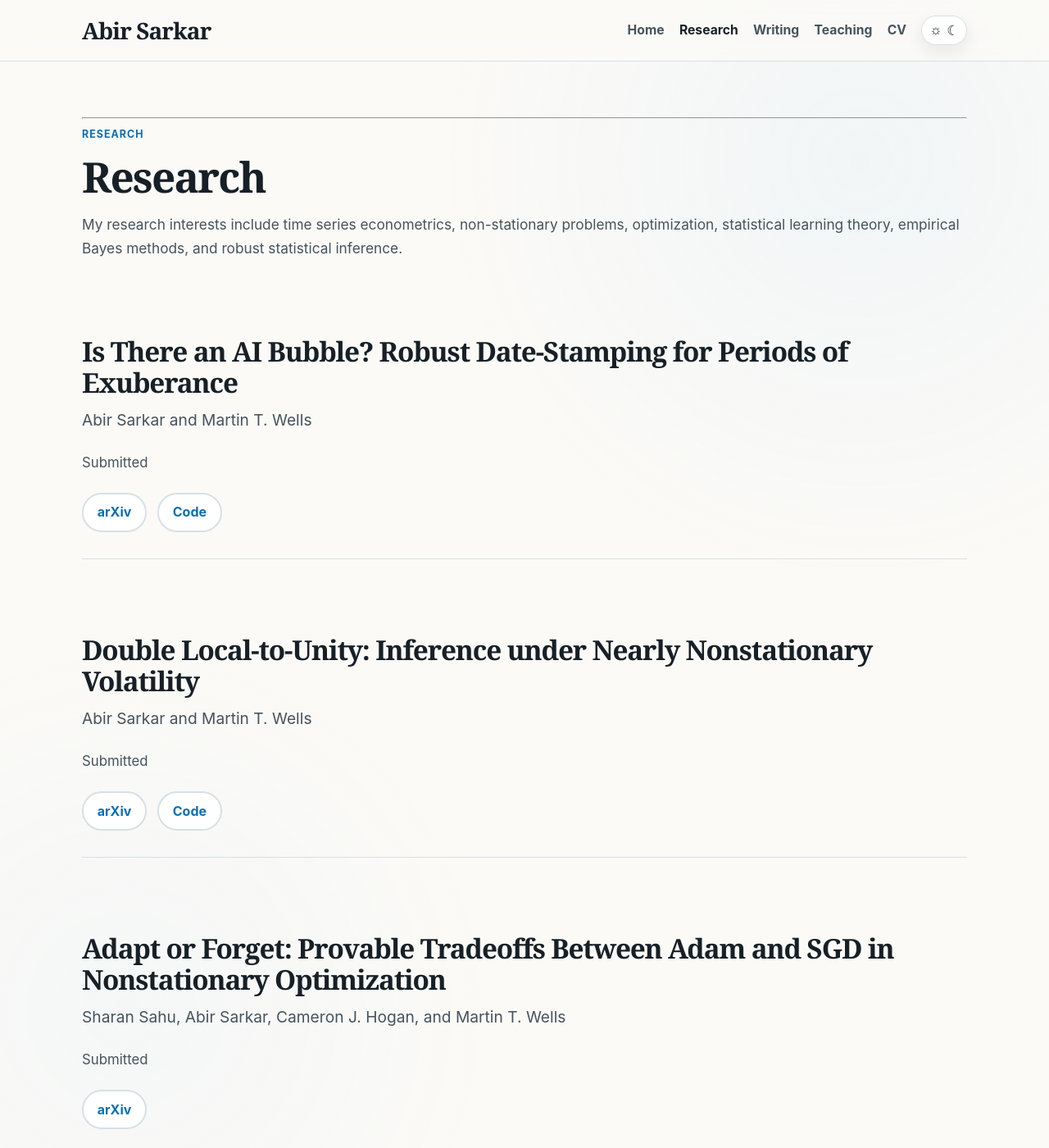
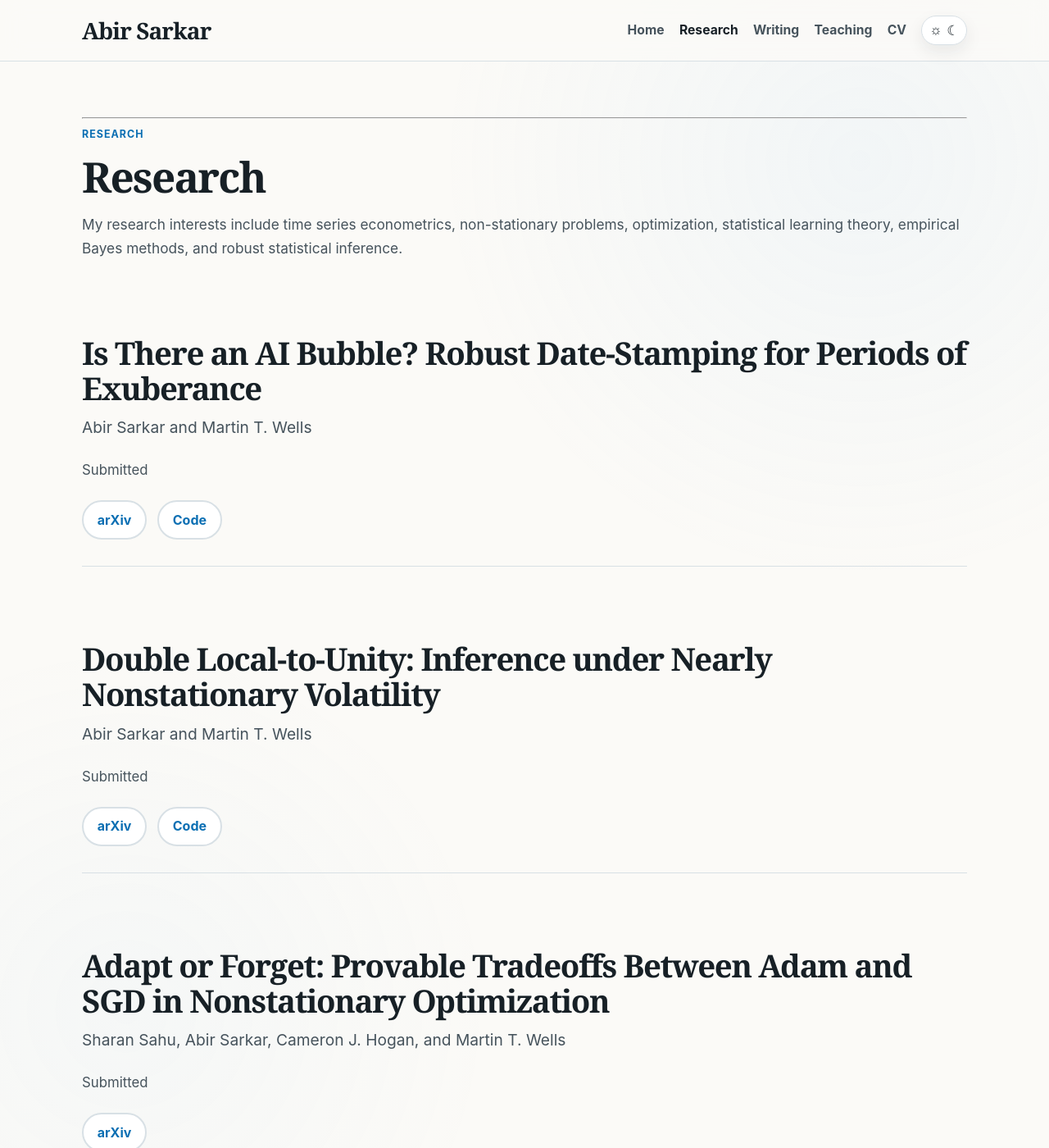
Before and after one commit to AbirS2026/AbirS2026.github.io, a Jekyll site: the page built from research.md, in a window 1280 px wide and 1400 px high. Shown: the whole window at 82% size. Built offline with Jekyll 4.4.1, drawn with Linux system fonts in a browser that asks for light colours; our own code applies the rules of GitHub Pages for plain Markdown files; a style sheet for code colours, icons or effects is not loaded.

Commit message:
Update style.css

```diff
--- a/assets/css/style.css
+++ b/assets/css/style.css
@@ -308,7 +308,7 @@ a:hover { color: var(--accent-2); text-decoration: underline; }
 }
 .paper-list {
 display: grid;
-gap: 2.5rem;
+gap: 1.5rem;
 margin-top: 2.5rem;
 margin-bottom: 3rem;
 }
@@ -319,7 +319,7 @@ border-bottom: 1px solid var(--border);
 }
 
 .paper-title {
-font-size: clamp(1.85rem, 3vw, 3rem);
+font-size: clamp(1.15rem, 3vw, 3rem);
 line-height: 1.12;
 margin-bottom: 0.7rem;
 }
@@ -389,11 +389,7 @@ padding-bottom: 2rem;
 border-bottom: 1px solid var(--border);
 }
 
-.paper-title {
-font-size: clamp(1.7rem, 2.6vw, 2.7rem);
-line-height: 1.15;
-margin-bottom: 0.7rem;
-}
+
 
 .paper-authors {
 font-size: 1.2rem;
```
